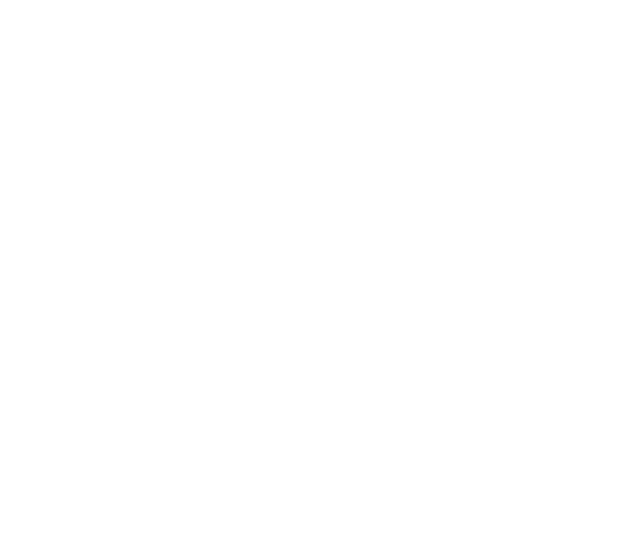
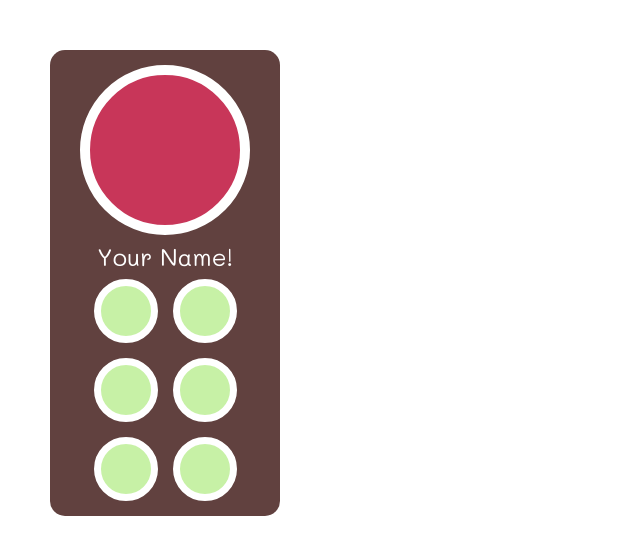
Before and after one commit to Qaizen/curious-chronicles, a React (Create React App) app in the folder client/: page /Home in a window 1280 px wide. Shown: the top 554 px of the page, without its empty margins (0-640 px from the left). Built offline with nearby package versions, Linux system fonts and the light colour scheme; the HTML template or start-up script is replaced by a standard one.

Commit message:
made the badge part

```diff
--- a/client/src/App.css
+++ b/client/src/App.css
@@ -40,6 +40,30 @@
     cursive;
   font-size: 16px;
 }
+
+.circle {
+  min-width: 50px;
+  min-height: 50px;
+  max-width: 50px;
+  max-height: 50px;
+  background-color: #C7F1A6;
+  border: 7px white solid;
+  border-radius: 50%;
+
+}
+
+.BigCircle {
+  min-width: 150px;
+  min-height: 150px;
+  max-width: 150px;
+  max-height: 150px;
+  background-color: #C83659;
+  border: 10px white solid;
+  border-radius: 50%;
+}
+
+
+
 
 
 .row {
@@ -129,6 +153,7 @@
 
 .form {
   max-width: 600px;
+  margin: 20px;
 }
 
 .emailFrom {
@@ -142,7 +167,10 @@
 .backgroundY {
 
   background-color: var(--colorfou);
+  height: 100dvh;
 }
+
+
 
 .childform-input {
   background-color: #9F9D64;
@@ -163,3 +191,30 @@
   align-self: start;
   padding-left: 30px;
 }
+
+
+
+/*
+    Home
+*/
+
+
+.brownBox {
+  display: flex;
+  flex-direction: column;
+  align-items: center;
+  background-color: var(--offblack);
+  color: white;
+  border: none;
+  border-radius: 15px;
+  padding: 15px;
+  width: 200px;
+  margin: 50px;
+
+}
+
+.Badges {
+  display: grid;
+  grid-template-columns: 1fr 1fr;
+  gap: 15px;
+}
--- a/client/src/App.js
+++ b/client/src/App.js
@@ -21,7 +21,7 @@
 import Frontpage from './components/Pages/Frontpage/Frontpage.js';
 import ParentSignup from './components/Pages/ParentSignup/ParentSignup.js';
 import ChildSignup from './components/Pages/ChildSignup/ChildSignup.js';
-import Home from './components/Pages/Home/home';
+import Home from './components/Pages/Home/Home';
 
 
 
--- /dev/null
+++ b/client/src/components/Pages/Home/BigCircle.js
@@ -0,0 +1,9 @@
+
+function BigCircle() {
+    return (
+        <div className="BigCircle">
+        </div>
+
+    );
+}
+export default BigCircle;
--- /dev/null
+++ b/client/src/components/Pages/Home/circlePlaceholder.js
@@ -0,0 +1,9 @@
+
+function Circle() {
+    return (
+        <div className="circle">
+        </div>
+
+    );
+}
+export default Circle;
--- a/client/src/components/Pages/Home/home.js
+++ b/client/src/components/Pages/Home/home.js
@@ -1,8 +1,27 @@
+
+import Circle from './circlePlaceholder.js'
+import BigCircle from './BigCircle.js';
+
 
 function Home() {
   return (
     <div>
+      <div className='brownBox'>
+        <BigCircle />
+        <h2 className='subName'>Your Name!</h2>
+        <div className='Badges'>
 
+          <Circle />
+          <Circle />
+
+          <Circle />
+          <Circle />
+
+          <Circle />
+          <Circle />
+
+        </div>
+      </div>
 
     </div>
   );
```
